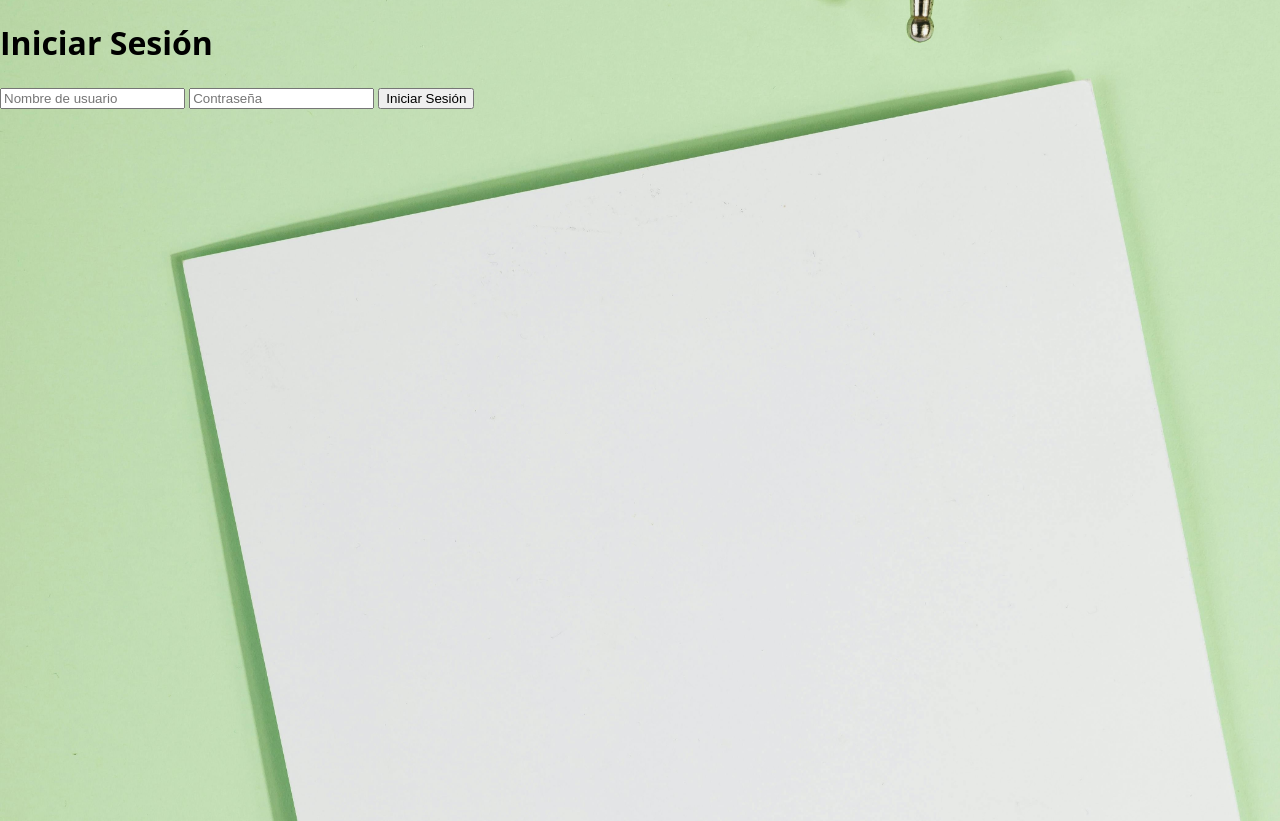
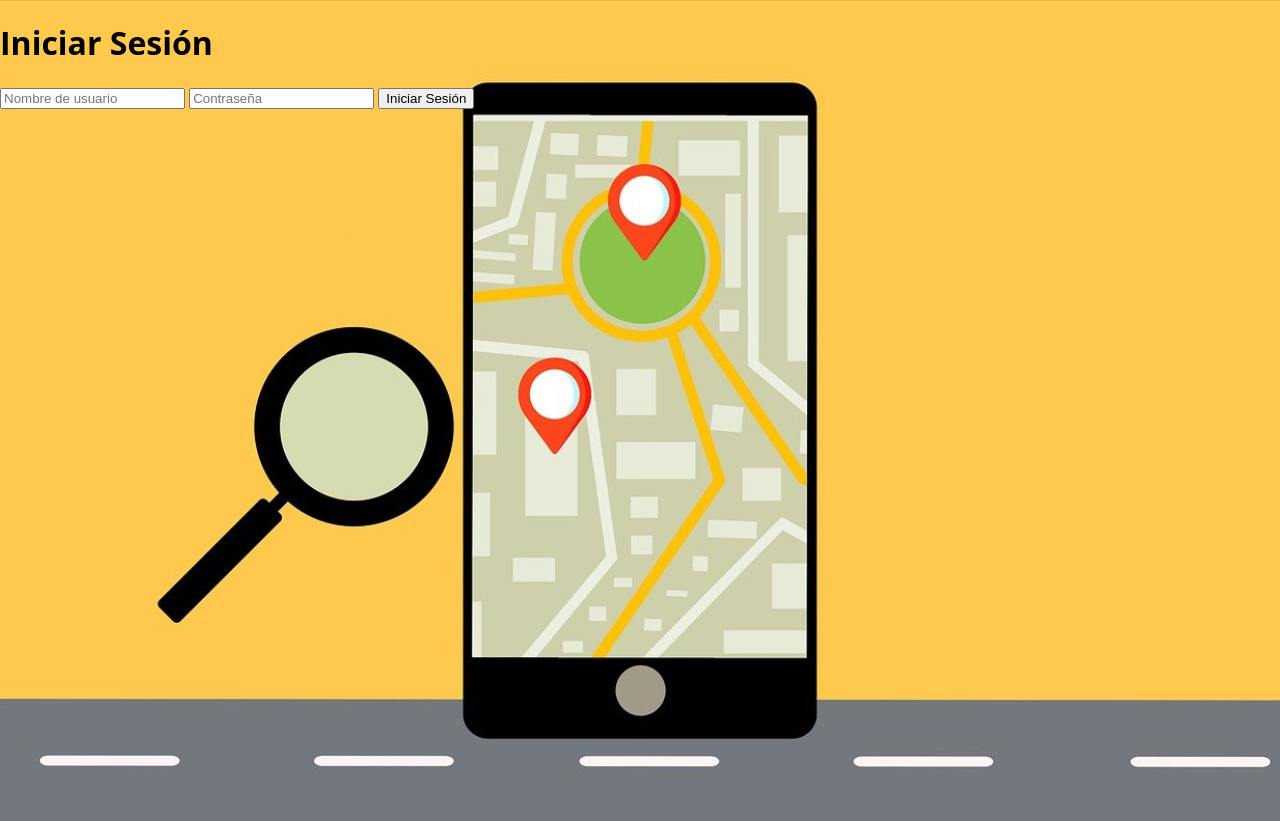
Before and after one commit to AppGeolocalizaciona/AppGeolocaliza, a PHP site: page / in a window 1280 px wide. Run offline with PHP 8.4, Linux system fonts and the light colour scheme.

Commit message:
cambiodefondo en  style.css

```diff
--- a/Geolocalizacionapp/style.css
+++ b/Geolocalizacionapp/style.css
@@ -3,7 +3,7 @@ body {
     margin: 0;
     padding: 0;
     min-height: 100vh;
-    background-image: url('img/fondoappgeolocalizaciona.jpg');
+    background-image: url('img/FondoGps.jpg');
     background-size: cover;
     background-position: center;
 }
```
